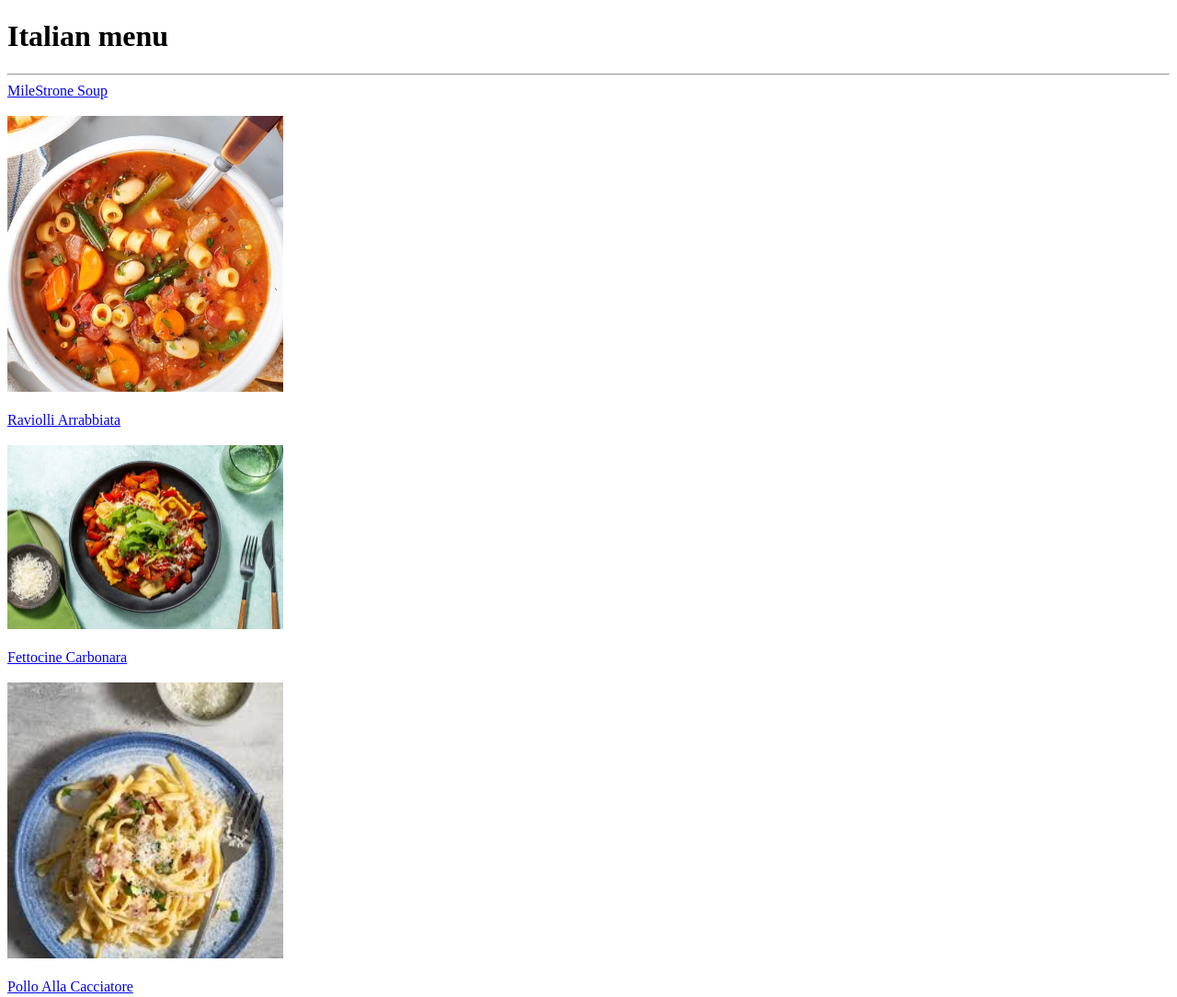
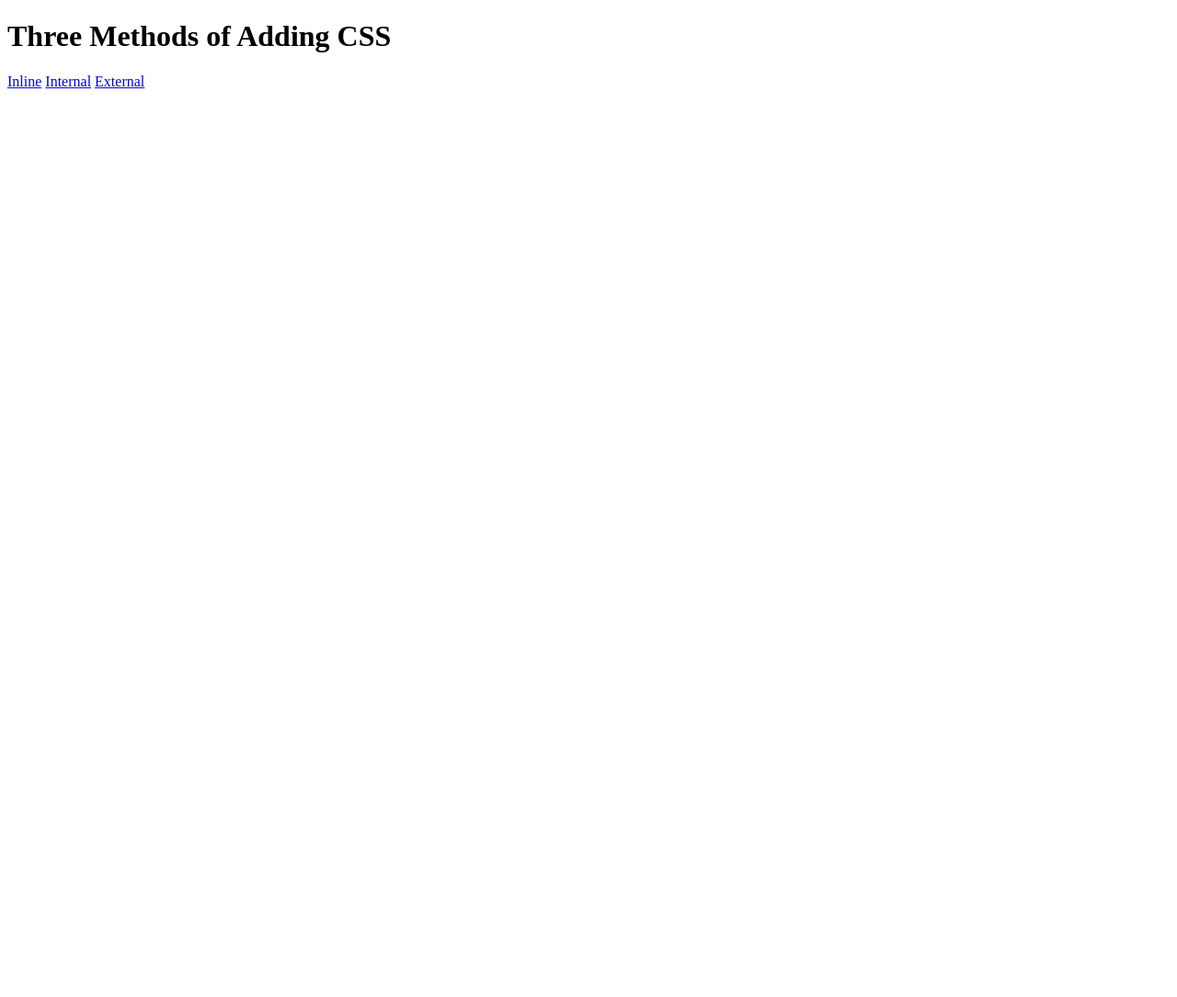
Before and after one commit to Shabnamsilawat/HTML, a plain HTML site: page index.html in a window 1280 px wide. Shown: the top 1084 px of the page at 92% size. After the commit the page ends 800 px from the top, so only its background shows below. Drawn offline with Linux system fonts and the light colour scheme.

Commit message:
Inline, internal ,external

```diff
--- a/index.html
+++ b/index.html
@@ -1,34 +1,17 @@
 <!DOCTYPE html>
 <html lang="en">
-    <head>
-        <title>Italian Menu</title>
-        <meta charset="UTF-8"
-    </head>
-    <body>
-        <h1>Italian menu</h1>
-        <hr/>
-            <a href="./MilestroneRecipe.html">MileStrone Soup</a>
-            <br/>
-            <br/>
-            <img src="./images/minestrone-soup-500x500.jpg" width="300 " alt="Minestrone Soup"/>
-            <br/>
-            <br/>
-            <a href="./Raviollli.html"> Raviolli Arrabbiata</a>
-            <br/>
-            <br/>
-            <img src="./images/ravioli.avif" width="300" alt="Raviolli Arrabbiata"/>
-            <br/>
-            <br/>
-           <a href="./Fettocine.html">Fettocine Carbonara</a>
-           <br/>
-           <br/>
-           <img src="./images/Fettocine.jpeg" width="300" alt="Fettocine Carbonara"/>
-           <br/>
-           <br/>
-           <a href="./Pollo.html">Pollo Alla Cacciatore</a>
-           <br/>
-           <br/>
-           <img src="./images/pollo.jpeg" widht="300" alt="Pollo Alla Cacciatore"/>
 
-    </body>
+<head>
+  <meta charset="UTF-8">
+  <title>Adding CSS</title>
+</head>
+
+<body>
+  <h1>Three Methods of Adding CSS</h1>
+  <!-- Create 3 Links to The 3 Webpages: inline, internal and external -->
+   <a href="./inline.html">Inline</a>
+   <a href="./internal.html">Internal</a>
+   <a href="./external.html">External</a>
+</body>
+
 </html>
--- /dev/null
+++ b/style.css
@@ -0,0 +1,3 @@
+h1 {
+    color: green;
+}
```
Also changed, not shown: external.html (added, +11 -0 lines), inline.html (added, +13 -0 lines), internal.html (added, +18 -0 lines).
